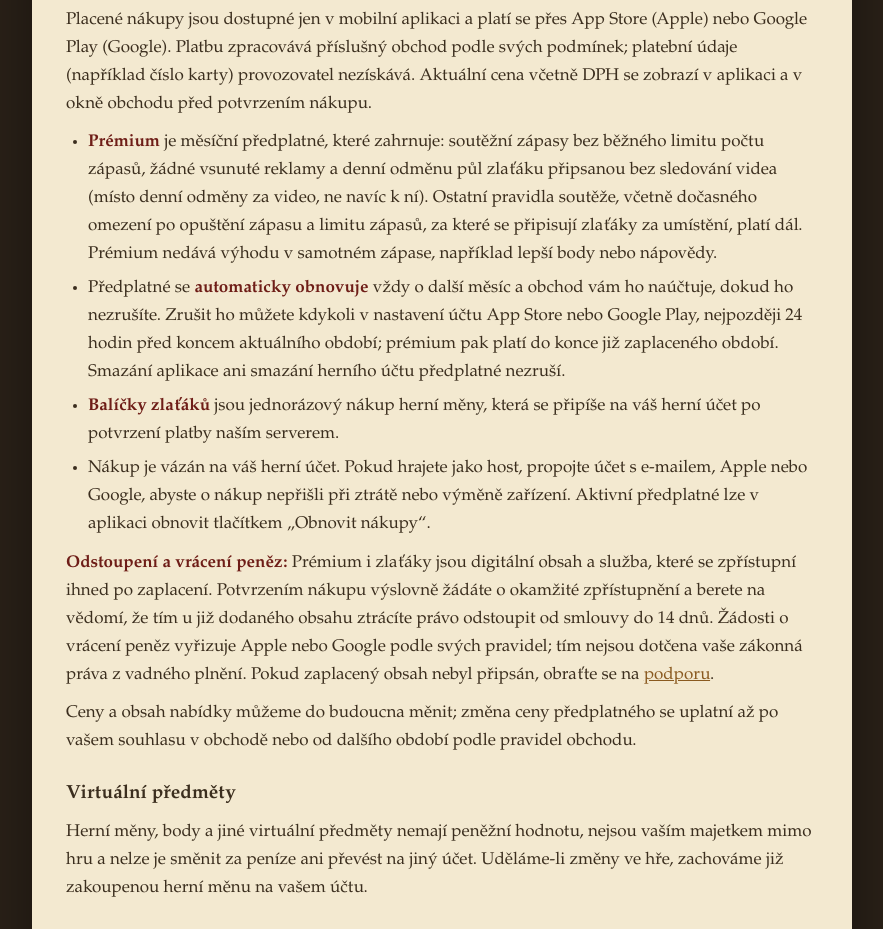
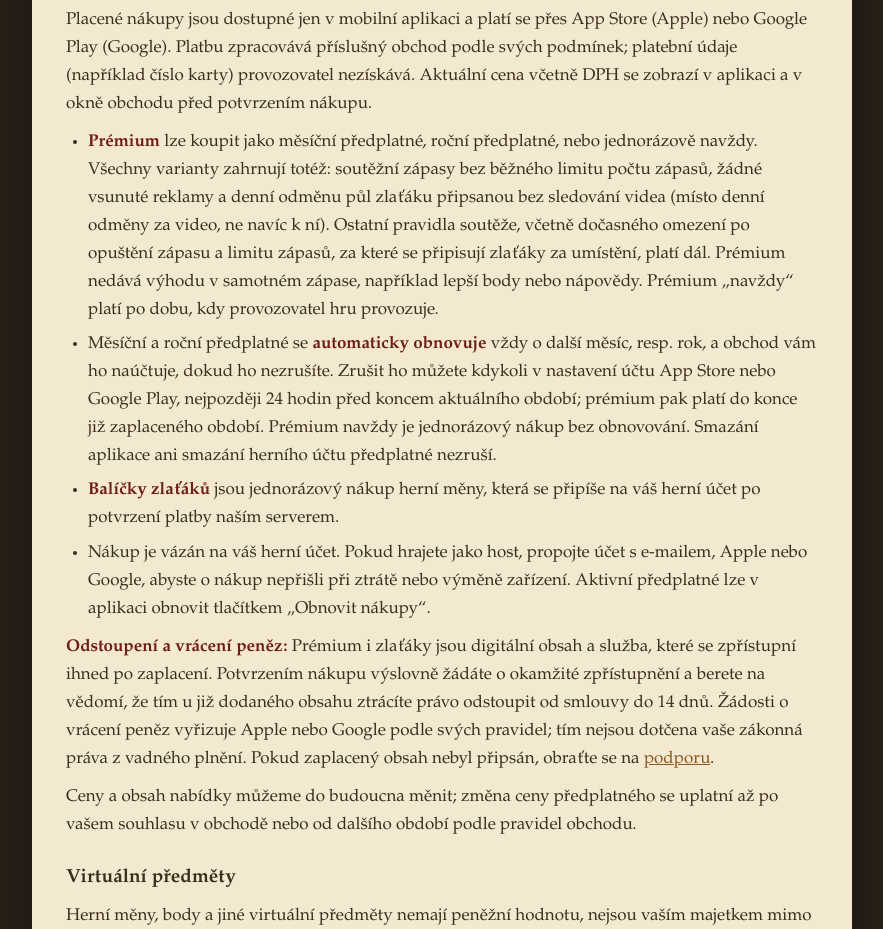
Before and after one commit to VaclavZ8/hejtman-web, a plain HTML site: page podminky/index.html in a window 1280 px wide. Shown: the part 1366-2295 px from the top of the page, without its empty margins (198-1081 px from the left). Drawn offline with Linux system fonts and the light colour scheme.

Commit message:
Podmínky: prémium za měsíc, rok i navždy
Co-Authored-By: Claude Opus 5.5 <noreply@anthropic.com>
Claude-Session: https://claude.ai/code/session_012x24aDWt4obxEa7b6BFfxx

```diff
--- a/podminky/index.html
+++ b/podminky/index.html
@@ -53,8 +53,8 @@
   <h3>Placené nákupy a předplatné</h3>
   <p>Placené nákupy jsou dostupné jen v mobilní aplikaci a platí se přes App Store (Apple) nebo Google Play (Google). Platbu zpracovává příslušný obchod podle svých podmínek; platební údaje (například číslo karty) provozovatel nezískává. Aktuální cena včetně DPH se zobrazí v aplikaci a v okně obchodu před potvrzením nákupu.</p>
   <ul>
-    <li><strong>Prémium</strong> je měsíční předplatné, které zahrnuje: soutěžní zápasy bez běžného limitu počtu zápasů, žádné vsunuté reklamy a denní odměnu půl zlaťáku připsanou bez sledování videa (místo denní odměny za video, ne navíc k ní). Ostatní pravidla soutěže, včetně dočasného omezení po opuštění zápasu a limitu zápasů, za které se připisují zlaťáky za umístění, platí dál. Prémium nedává výhodu v samotném zápase, například lepší body nebo nápovědy.</li>
-    <li>Předplatné se <strong>automaticky obnovuje</strong> vždy o další měsíc a obchod vám ho naúčtuje, dokud ho nezrušíte. Zrušit ho můžete kdykoli v nastavení účtu App Store nebo Google Play, nejpozději 24 hodin před koncem aktuálního období; prémium pak platí do konce již zaplaceného období. Smazání aplikace ani smazání herního účtu předplatné nezruší.</li>
+    <li><strong>Prémium</strong> lze koupit jako měsíční předplatné, roční předplatné, nebo jednorázově navždy. Všechny varianty zahrnují totéž: soutěžní zápasy bez běžného limitu počtu zápasů, žádné vsunuté reklamy a denní odměnu půl zlaťáku připsanou bez sledování videa (místo denní odměny za video, ne navíc k ní). Ostatní pravidla soutěže, včetně dočasného omezení po opuštění zápasu a limitu zápasů, za které se připisují zlaťáky za umístění, platí dál. Prémium nedává výhodu v samotném zápase, například lepší body nebo nápovědy. Prémium „navždy“ platí po dobu, kdy provozovatel hru provozuje.</li>
+    <li>Měsíční a roční předplatné se <strong>automaticky obnovuje</strong> vždy o další měsíc, resp. rok, a obchod vám ho naúčtuje, dokud ho nezrušíte. Zrušit ho můžete kdykoli v nastavení účtu App Store nebo Google Play, nejpozději 24 hodin před koncem aktuálního období; prémium pak platí do konce již zaplaceného období. Prémium navždy je jednorázový nákup bez obnovování. Smazání aplikace ani smazání herního účtu předplatné nezruší.</li>
     <li><strong>Balíčky zlaťáků</strong> jsou jednorázový nákup herní měny, která se připíše na váš herní účet po potvrzení platby naším serverem.</li>
     <li>Nákup je vázán na váš herní účet. Pokud hrajete jako host, propojte účet s e-mailem, Apple nebo Google, abyste o nákup nepřišli při ztrátě nebo výměně zařízení. Aktivní předplatné lze v aplikaci obnovit tlačítkem „Obnovit nákupy“.</li>
   </ul>
```
